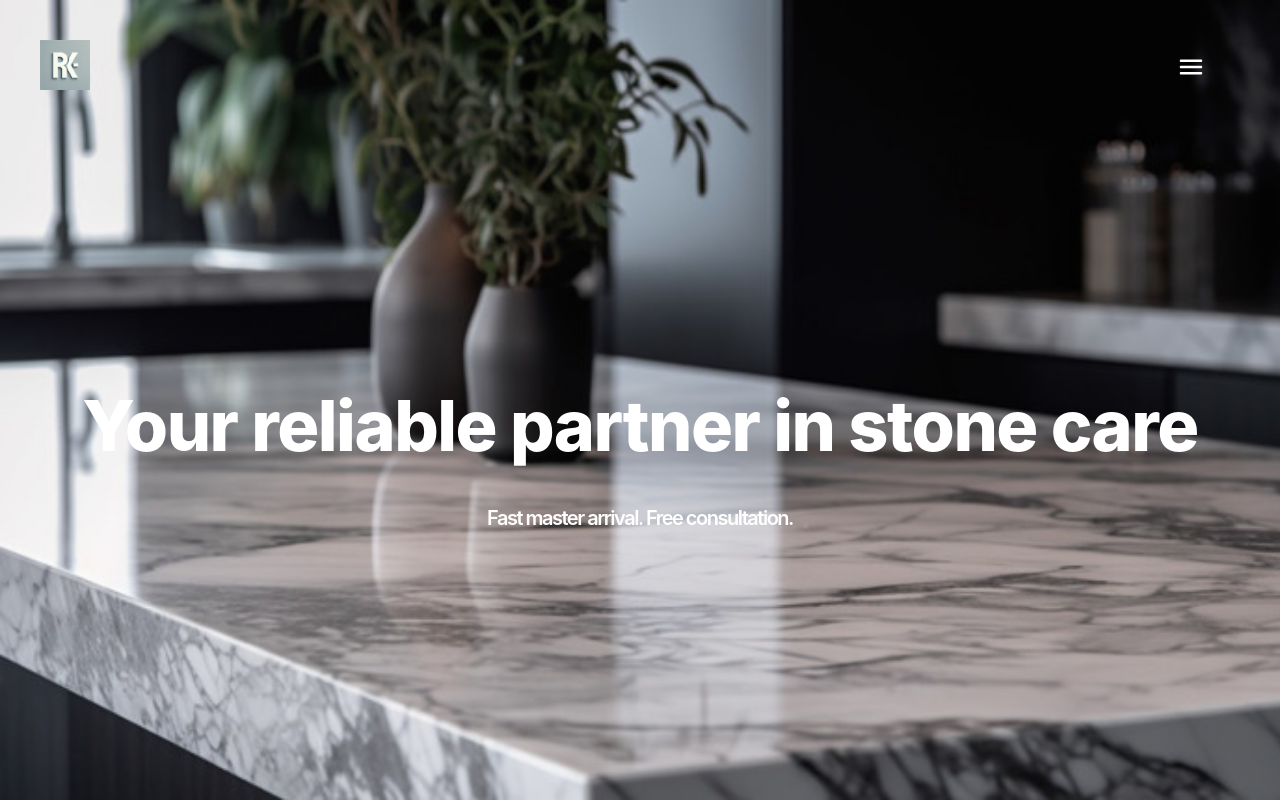
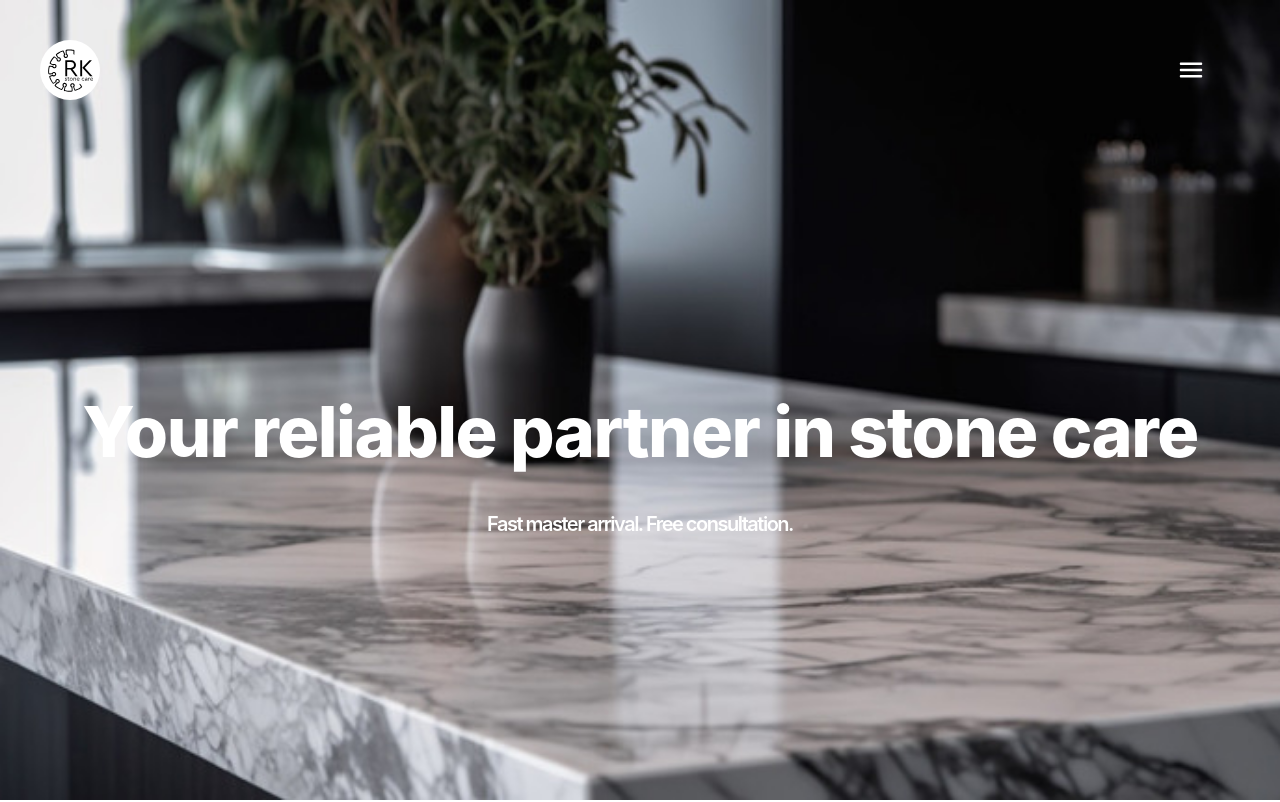
Before and after one commit to GoDfreE25/landing-page, a React (Create React App) app: page / in a window 1280 px wide. Shown: the top 802 px of the page. Built offline with nearby package versions, Linux system fonts and the light colour scheme.

Commit message:
add logo

```diff
--- a/src/App.js
+++ b/src/App.js
@@ -58,7 +58,7 @@ function App() {
               <a href="#" className="logo" rel="noreferrer">
                 <img
                   className="logo__image"
-                  src="images/logo.webp"
+                  src="images/logo-black.svg"
                   alt="Bose"
                 />
               </a>
@@ -95,10 +95,10 @@ function App() {
         <div className="container">
           <div className="menu__content">
             <div className="menu__top top-actions top-actions--in-burgermenu">
-              <a href="#" className="logo" aria-label="logo">
+              <a href="#" className={`logo ${isMenuOpen ? "logo__with-bg" : ""}`} aria-label="logo">
                 <img
                   className="logo__image"
-                  src="images/logo.webp"
+                  src="images/logo-black.svg"
                   alt="Bose"
                 />
               </a>
--- a/src/styles/blocks/header.scss
+++ b/src/styles/blocks/header.scss
@@ -33,7 +33,7 @@
     flex-direction: column;
     box-sizing: border-box;
     gap: 30px;
-    padding: $headerTopPadding 0 94px;
+    padding: 20px 0 94px;
 
     @include onTablet {
       padding: $headerTopPadding 0;
--- a/src/styles/blocks/logo.scss
+++ b/src/styles/blocks/logo.scss
@@ -1,15 +1,36 @@
 .logo {
   width: max-content;
+  background-color: white;
+  border-radius: 50%;
+  min-height: 45px;
+  min-width: 45px;
+  display: flex;
+  align-items: center;
+  justify-content: center;
+
+  @include onTablet {
+    min-height: 50px;
+    min-width: 50px;
+  }
+
+  @include onDesktop {
+    min-height: 60px;
+    min-width: 60px;
+  }
+
+  &__with-bg {
+   background-color: transparent;
+  }
+
   &__image {
-    height: 25px;
+    height: 35px;
 
     @include onTablet {
-      height: 30px;
+      height: 40px;
     }
 
     @include onDesktop {
       height: 50px;
     }
-
   }
 }
```
Also changed, not shown: public/images/logo-black.svg (added), public/images/logo.webp (deleted).
